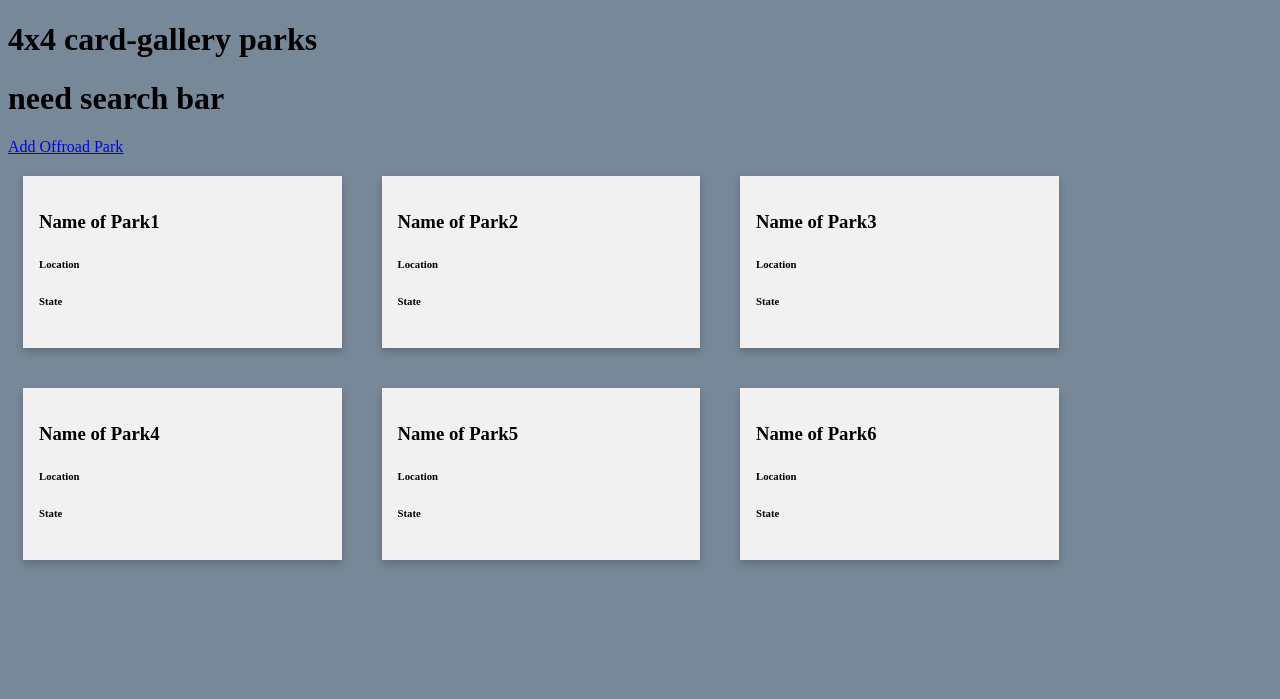
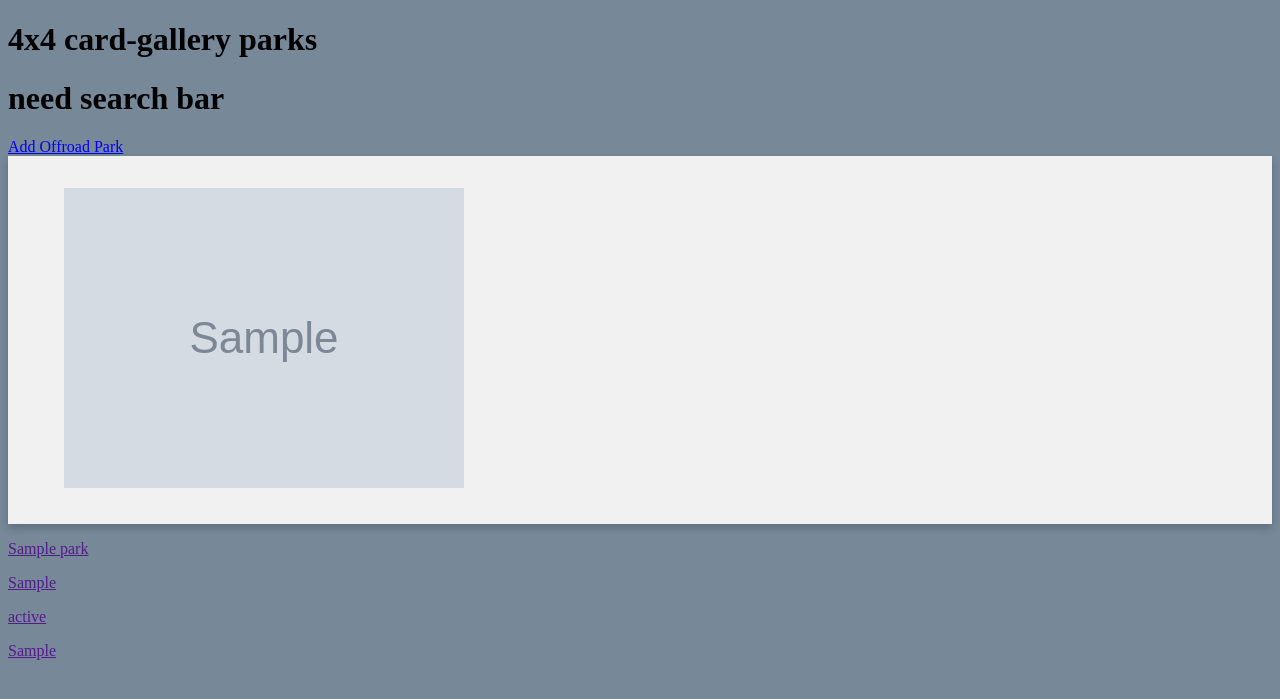
Before and after one commit to jamesb5778/Project-4x4-tour, a Django app: page /park-list/ in a window 1280 px wide. Shown: the part 36-735 px from the top of the page. Run offline with Django 4.2, Linux system fonts and the light colour scheme; tables that the repository leaves empty hold one stand-in row (values such as "Sample post"); grey boxes marked "Sample" are stand-in pictures.

Commit message:
park list gallery populates with info from db. needs design.

```diff
--- a/main_app/templates/offroad-park-detail.html
+++ b/main_app/templates/offroad-park-detail.html
@@ -12,7 +12,9 @@
 <div class = "detail-container">
     <div class = "park-detail-difficulty">Difficulty: {{offroad_park.Difficulty}}</div>
     <div class = "park-detail-Duration">Duration: {{offroad_park.Duration}}</div>
-    <div class = "park-detail-Description">Description: {{offroad_park.Description}}</div>
+    <div class = "park-detail-Description">Description:
+        <p>{{offroad_park.Description}}</p>
+    </div>
 </div>
 
 {% endblock %}
--- a/main_app/templates/park-list.html
+++ b/main_app/templates/park-list.html
@@ -6,53 +6,22 @@
 <a class ="button add-offroad-park" href="{% url 'new-offroad-park' %}">Add Offroad Park</a>
 
 <div class = "card-gallery">
-    <div class = "row">
-        <div class = "column">
-            <div class = "card">
-                <h3>Name of Park1</h3>
-                <h6>Location</h6>
-                <h6>State</h6>
+    {% for offroad_park in offroad_parks %}
+    <a href "">
+        <div class = "card">
+            <figure class = "image is-square">
+                <img src = "{{offroad_park.image}}" alt = "{{offroad_park.name}}" />
+            </figure>
+        </div>
+            <div class = "card-header">
+                <p class = "card-header-title">{{offroad_park.name}}</p>
+                <p class = "card-header-location">{{offroad_park.location}}</p>
+                <p class = "card-header-state">{{offroad_park.state}}</p>
+                <p class = "card-header-difficulty">{{offroad_park.Difficulty}}</p>
             </div>
-        </div>
-        <div class = "column">
-            <div class = "card">
-                <h3>Name of Park2</h3>
-                <h6>Location</h6>
-                <h6>State</h6>
-            </div>
-        </div>
-        <div class = "column">
-            <div class = "card">
-                <h3>Name of Park3</h3>
-                <h6>Location</h6>
-                <h6>State</h6>
-            </div>
-        </div>
-    </div>
+    </a>
+    {% endfor %}
 
-    <div class = "row">
-        <div class = "column">
-            <div class = "card">
-                <h3>Name of Park4</h3>
-                <h6>Location</h6>
-                <h6>State</h6>
-            </div>
-        </div>
-        <div class = "column">
-            <div class = "card">
-                <h3>Name of Park5</h3>
-                <h6>Location</h6>
-                <h6>State</h6>
-            </div>
-        </div>
-        <div class = "column">
-            <div class = "card">
-                <h3>Name of Park6</h3>
-                <h6>Location</h6>
-                <h6>State</h6>
-            </div>
-        </div>
-    </div>
 </div>
 
 {% endblock %}
```
